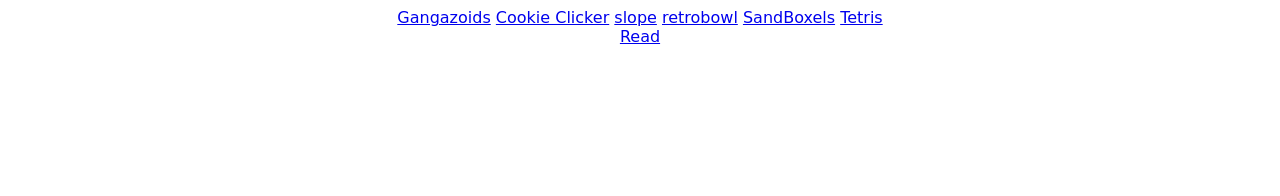
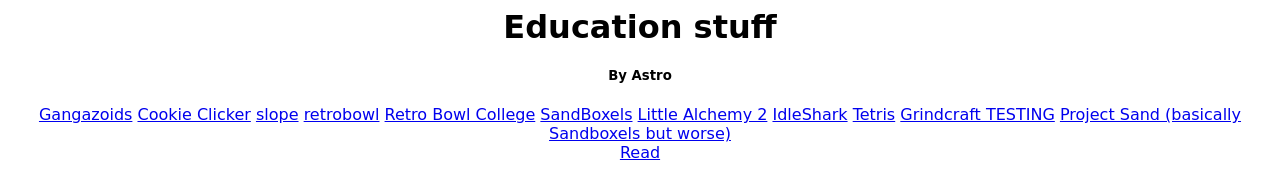
Before and after one commit to AstroC0ding/Gangazoids.V2, a plain HTML site: page L.html in a window 1280 px wide. Drawn offline with Linux system fonts and the light colour scheme.

Commit message:
Update L.html

```diff
--- a/L.html
+++ b/L.html
@@ -1,6 +1,7 @@
 <DOCTYPE html>
   <link rel="stylesheet" href="style.css">
-
+<h1>Education stuff</h1>
+  <h5>By Astro</h5>
     <div class="box-area">
     <header>
       <div class="wrapper">
@@ -9,8 +10,14 @@
           <a href="https://astroc0ding.github.io/Cookie-Clicker/">Cookie Clicker</a>
           <a href="https://astroc0ding.github.io/Slope-Game/">slope</a>
           <a href="RB.html">retrobowl</a>
+          <a href="https://astroc0ding.github.io/RBC/">Retro Bowl College</a>
           <a href="https://astroc0ding.github.io/SB/">SandBoxels</a>
+          <a href="https://astroc0ding.github.io/LA2/">Little Alchemy 2</a>
+          <a href="https://astroc0ding.github.io/IdleShark/">IdleShark</a>
           <a href="https://astroc0ding.github.io/Tetris/">Tetris</a>
+          <a href="https://astroc0ding.github.io/grindcraftT1/">Grindcraft TESTING</a>
+          <a href="https://astroc0ding.github.io/ProjectSand/">Project Sand (basically Sandboxels but worse)</a>
+
         </div>
 
         <nav>
```
